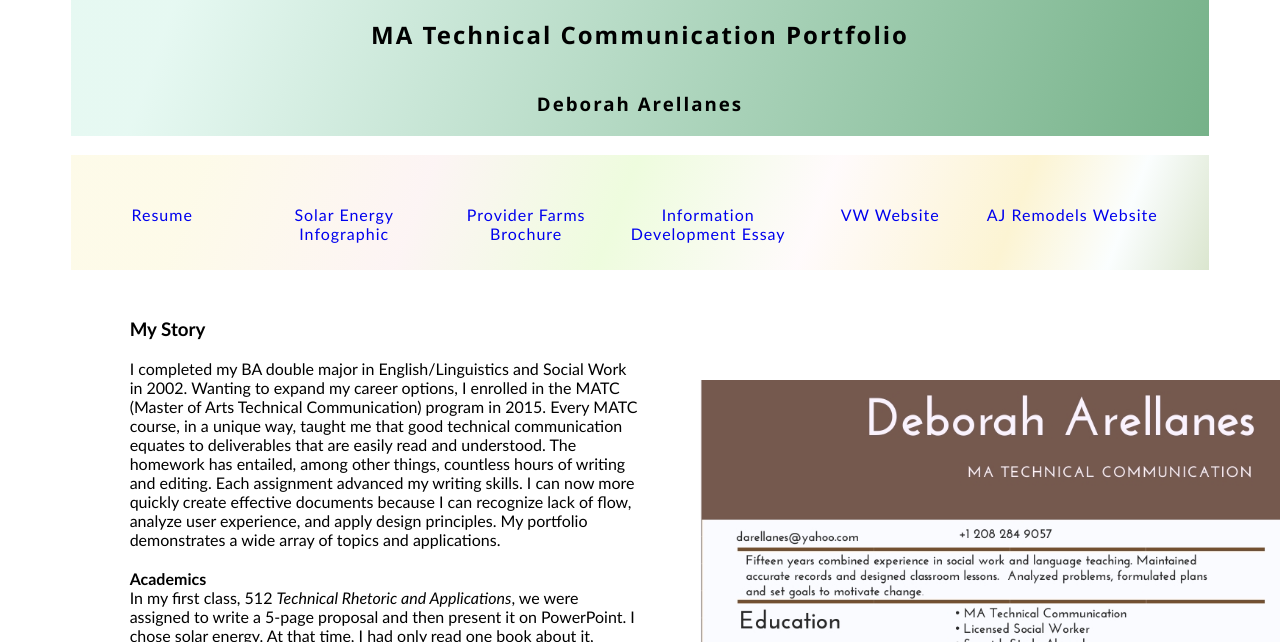
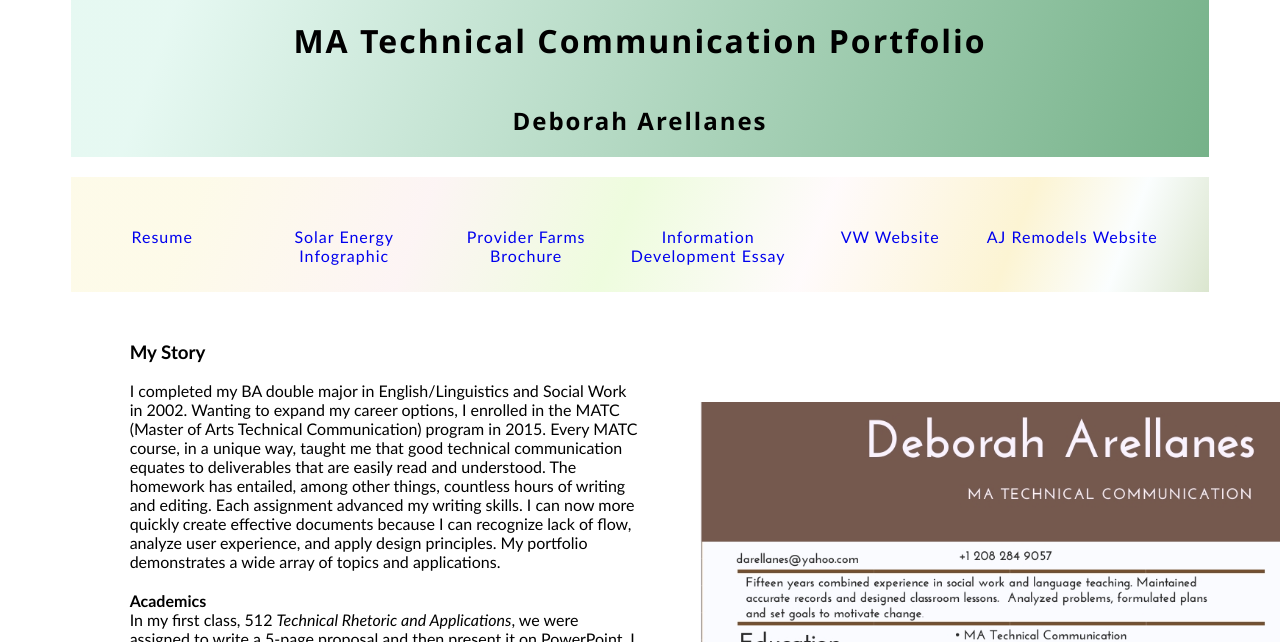
Before and after one commit to deboraharellanes/MATC-Portfolio, a plain HTML site: page index.html in a window 1280 px wide. Shown: the part 99-741 px from the top of the page. Drawn offline with Linux system fonts and the light colour scheme.

Commit message:
h1 change

```diff
--- a/index.html
+++ b/index.html
@@ -20,8 +20,8 @@
   <div class="container">
     <header>
       <div class="top_green_banner">&nbsp;&nbsp;&nbsp;&nbsp;&nbsp;&nbsp;<a href="index.html"><img src="images/sun.png"  alt="Sun"></a></p>
-        <h2 class="title"> MA Technical Communication Portfolio</h2>
-        <h3 class="title">Deborah Arellanes</h3>
+        <h1 class="title"> MA Technical Communication Portfolio</h1>
+        <h2 class="title">Deborah Arellanes</h2>
       </div>
 
       <nav class="white_nav_bar">
```
